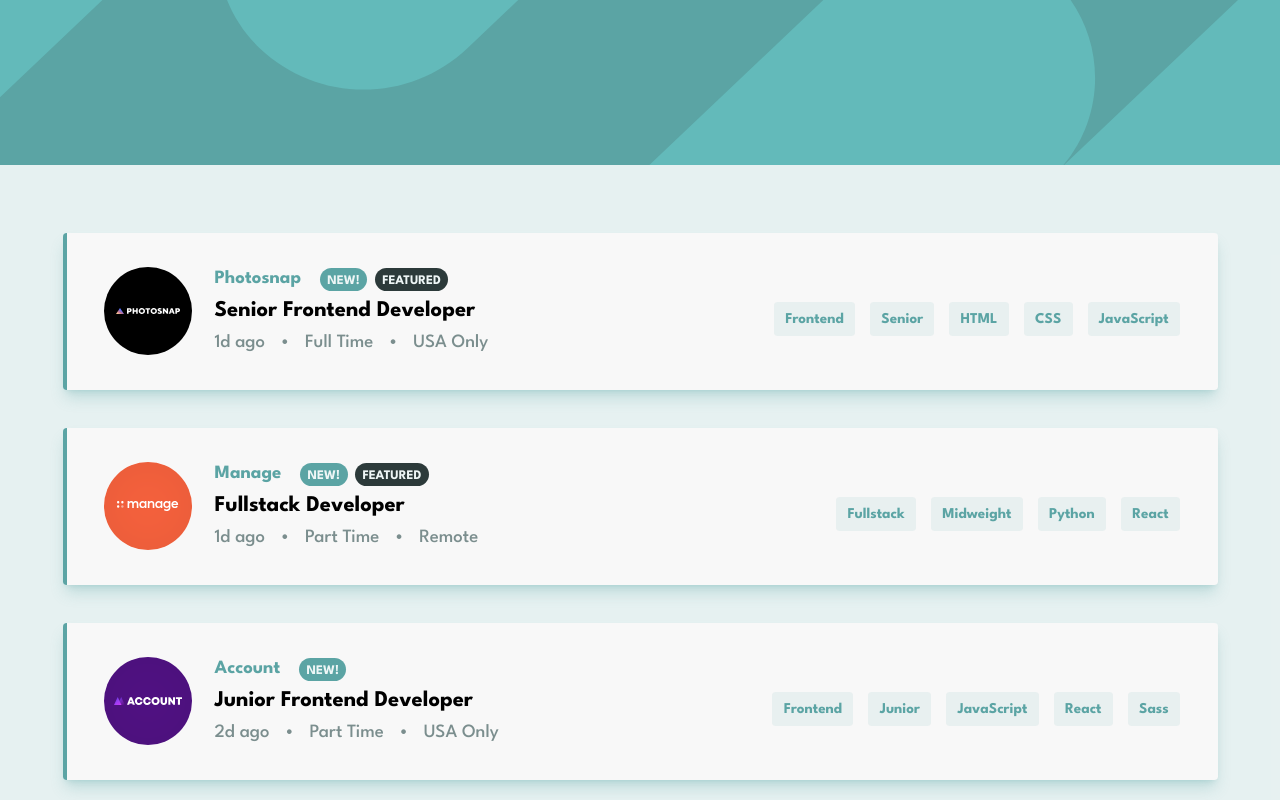
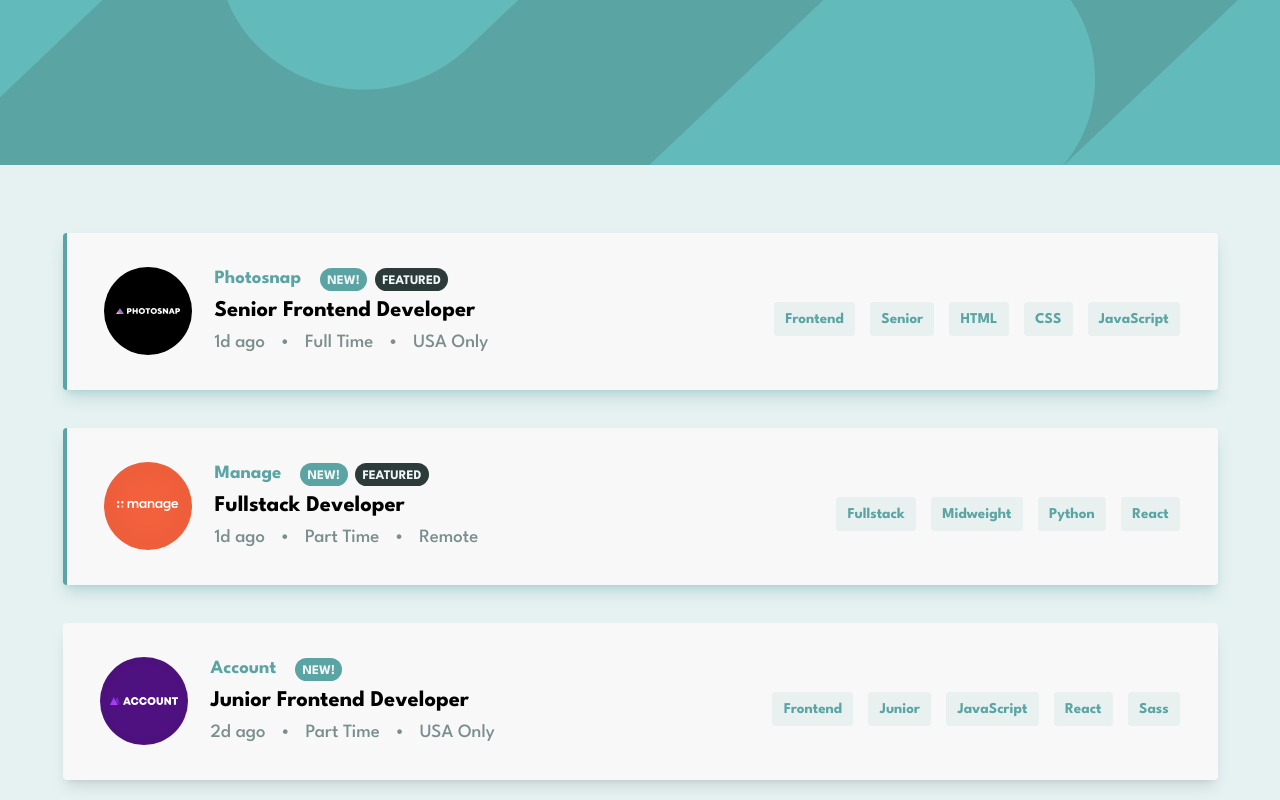
Before and after one commit to adityadahake/Job-Listings-React-, a React (Vite) app: page / in a window 1280 px wide. Shown: the top 800 px of the page. Built offline with nearby package versions, Linux system fonts and the light colour scheme.

Commit message:
add conditional highlight to job listing

```diff
--- a/src/components/JobListing.jsx
+++ b/src/components/JobListing.jsx
@@ -25,7 +25,12 @@ function JobListing({
   };
 
   return (
-    <div className="border-l-4 px-6 py-9 lg:px-10 relative rounded shadow-lg flex flex-col lg:flex-row lg:items-center gap-3 lg:gap-6 whitespace-nowrap bg-very-light-cyan border-desaturated-dark-cyan-primary shadow-desaturated-dark-cyan-primary/30">
+    <div
+      className={"px-6 py-9 lg:px-10 relative rounded shadow-lg flex flex-col lg:flex-row lg:items-center gap-3 lg:gap-6 whitespace-nowrap bg-very-light-cyan border-desaturated-dark-cyan-primary shadow-desaturated-dark-cyan-primary/30".concat(
+        listing.featured && " border-l-4"
+      )}
+    >
+      <div className="hidden border-l-4"></div>
       {/* Logo */}
       <div className="w-16 h-16 lg:w-fit lg:h-fit absolute lg:static -top-8">
         <img src={listing.logo} alt={listing.company} />
```
